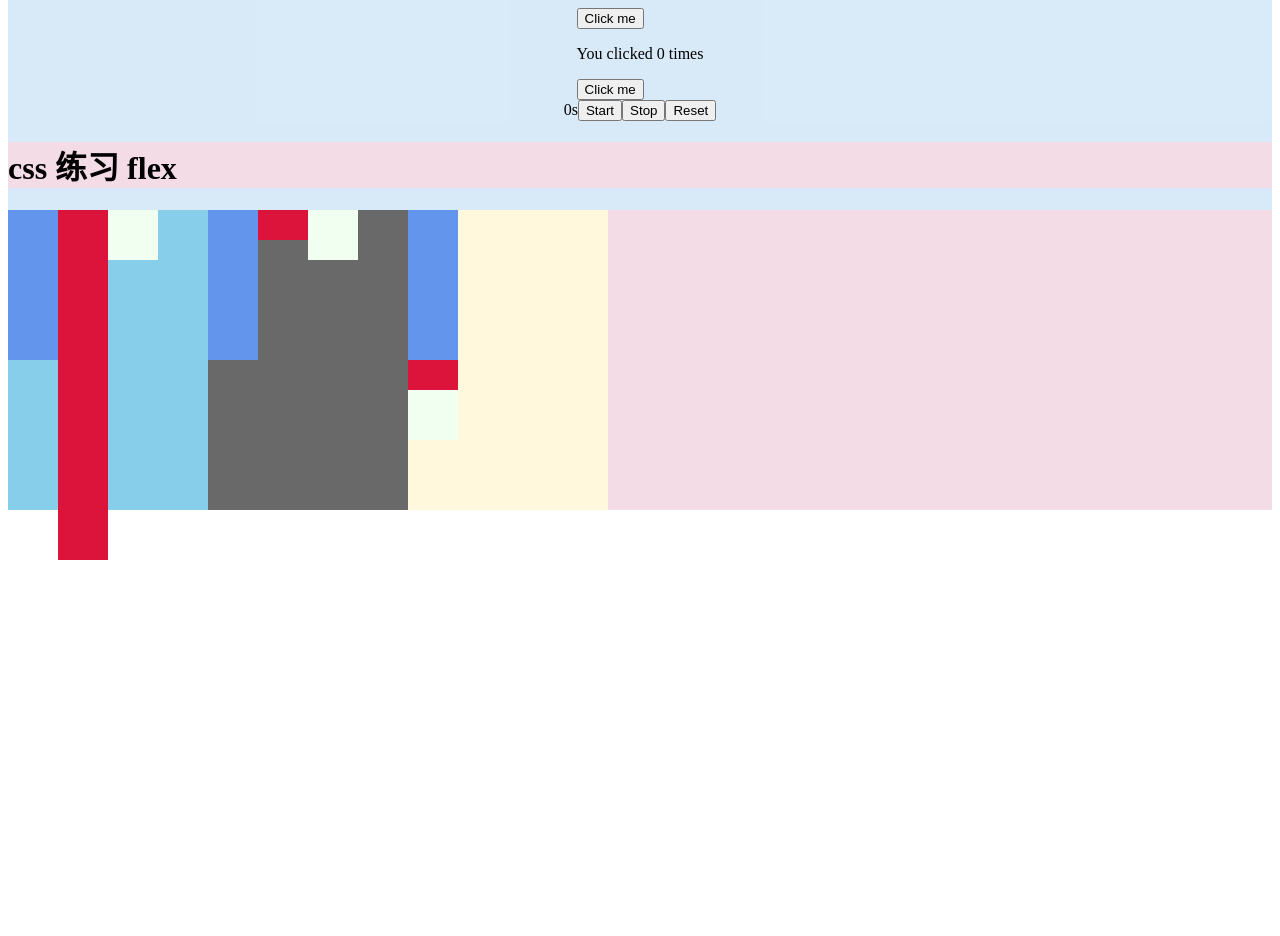
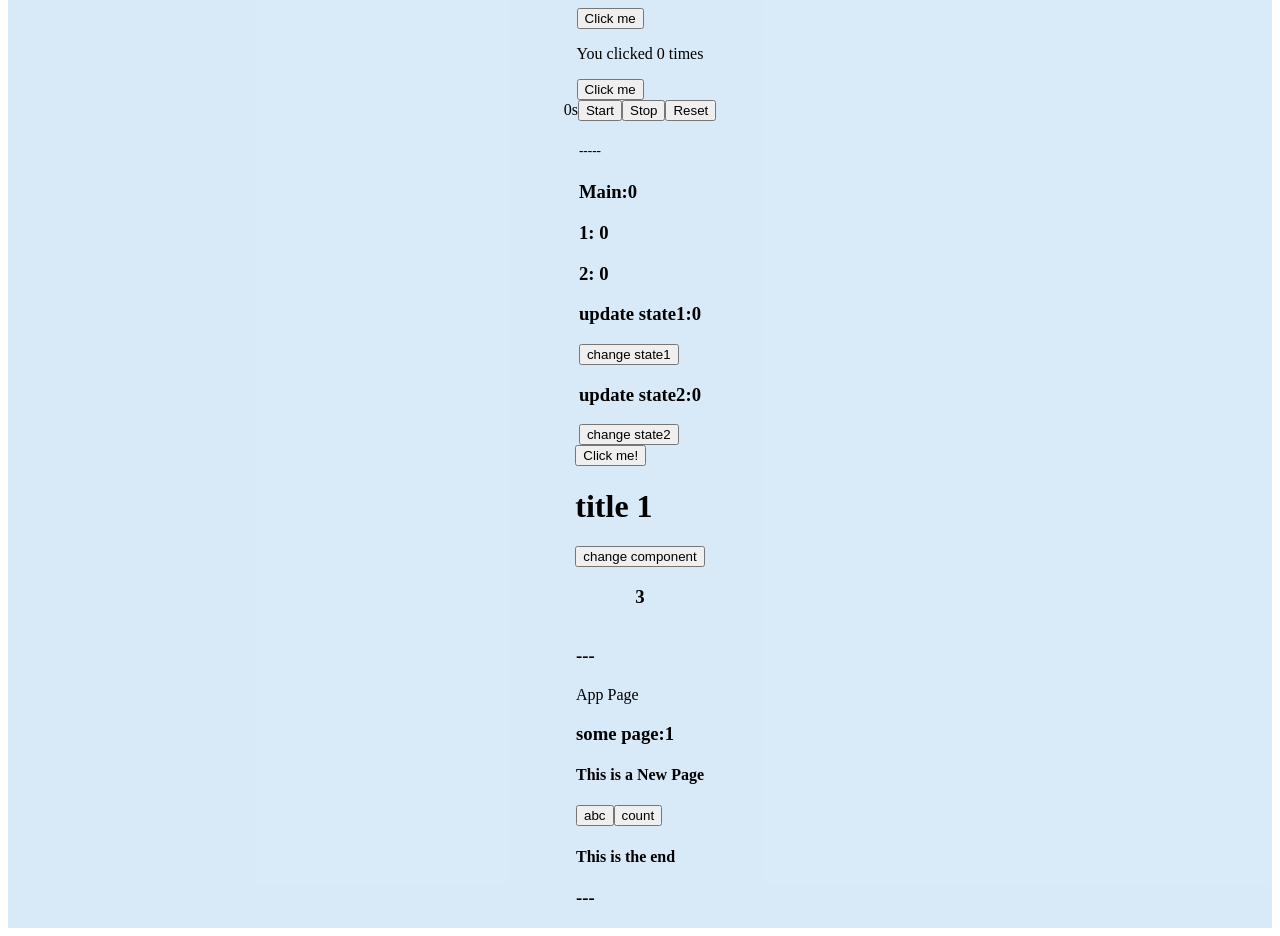
Before and after one commit to weykon/react-learn, a React app: page / in a window 1280 px wide. Shown: the part 640-1576 px from the top of the page. Before the commit the page ends 1200 px from the top, so only its background shows below. Built offline with nearby package versions, Linux system fonts and the light colour scheme; the HTML template or start-up script is replaced by a standard one.

Commit message:
一些关于context ref modal内容

```diff
--- /dev/null
+++ b/src/component/ForModalGlobal.tsx
@@ -0,0 +1,146 @@
+import _ from "lodash";
+import React, { ComponentType, createContext, forwardRef, useContext, useEffect, useMemo, useReducer, useRef, useState } from "react";
+import TestIsRerender from "./TestIsRerender";
+
+export default function ForModalGlobalForMain() {
+    return (
+        <App />
+    )
+}
+
+function App() {
+    return (
+        <ModalProvider>
+            <div>
+                <h3>---</h3>
+                App Page
+                <SomePage />
+                <ModalPage />
+                <h3>---</h3>
+            </div>
+        </ModalProvider>
+    )
+}
+
+const store = {
+    Comp: (props: ModalProps) => <><h5>Defualt Modal 1</h5></>,
+    Props: {
+        isOpen: true,
+        data: { name: 'hello' },
+        toModal: () => { },
+        toPage: () => { },
+    }
+}
+
+
+
+const ModalCompContext = createContext<{
+    ModalComp: ComponentType<ModalProps>,
+    setModalComp: React.Dispatch<React.SetStateAction<JSX.Element>>
+}>(null);
+const ModalPropsContext = createContext<{
+    ModalProps: ModalProps,
+    setModalProps: React.Dispatch<React.SetStateAction<ModalProps>>
+}>(null);
+
+type ModalContextType = {
+    Comp: ComponentType<ModalProps>
+    Props: ModalProps
+}
+type ModalProps = {
+    isOpen: boolean,
+    data: any,
+    toModal: (event: string, data: any) => any,
+    toPage: (event: string, data: any) => any,
+}
+
+
+function ModalProvider({ children }: { children: JSX.Element }) {
+    const modalComp = useRef(store.Comp)
+    const setModalComp = (newComp: any) => { modalComp.current = newComp; }
+    const [modalProps, setModalProps] = useState(store.Props)
+
+    const cacheProps = useMemo(() => (
+        {
+            modalProps: () => _.cloneDeep(modalProps),
+            setModalProps,
+        }
+    ), [])
+    return (
+        <ModalCompContext.Provider
+            value={{ ModalComp: modalComp.current, setModalComp: setModalComp }}
+        >
+            <ModalPropsContext.Provider
+                value={{ ModalProps: modalProps, setModalProps }}
+            >
+                {children}
+            </ModalPropsContext.Provider>
+        </ModalCompContext.Provider>
+    )
+
+}
+
+function ModalPage() {
+    const { ModalComp } = useContext(ModalCompContext)
+    const { ModalProps } = useContext(ModalPropsContext)
+    return (
+        <div>
+            <ModalComp {...ModalProps} />
+        </div>
+    )
+}
+
+function SomePage() {
+    const { setModalComp } = useContext(ModalCompContext)
+    const { ModalProps, setModalProps } = useContext(ModalPropsContext)
+    useEffect(() => {
+        setModalComp(Modal);
+        setModalProps({
+            isOpen: false,
+            data: { name: 'abc', count: 0 },
+            toModal: () => { }, toPage: () => { }
+        })
+    }, [])
+
+    return (
+        <div>
+            <TestIsRerender blockName='some page' />
+            <h4>This is a New Page</h4>
+            <button onClick={() =>
+                setModalProps(
+                    {
+                        ...ModalProps,
+                        isOpen: !ModalProps.isOpen
+                    }
+                )
+            } >abc</button>
+            <button onClick={() =>
+                setModalProps(
+                    {
+                        ...ModalProps,
+                        data: { count: ModalProps.data.count + 1 }
+                    }
+                )
+            } >count</button>
+            <h4>This is the end</h4>
+        </div>
+    )
+}
+
+function Modal() {
+    const { ModalProps } = useContext(ModalPropsContext);
+
+    return (
+        <div>
+            {ModalProps.isOpen ?
+                <div>
+                    <h5>I'm a Modal from this Page</h5>
+                    <h5>This is My Data:</h5>
+                    <h5>{ModalProps.data.name}</h5>
+                    <h5>{ModalProps.data.count}</h5>
+                </div>
+                : null
+            }
+        </div>
+    )
+}
--- /dev/null
+++ b/src/component/TestIsRerender.tsx
@@ -0,0 +1,15 @@
+import React, { useState, useEffect, useReducer, useRef, useContext, createContext } from "react";
+
+export default function TestIsRerender({ blockName }: any) {
+    const renderCount = useRef(0)
+
+    useEffect(() => {
+        renderCount.current += 1;
+    });
+
+    return (
+        <div>
+            <h3>{blockName}:{renderCount.current}</h3>
+        </div>
+    )
+}
--- a/src/component/UseState.tsx
+++ b/src/component/UseState.tsx
@@ -4,6 +4,7 @@ export function UseStateExample() {
     // 声明一个叫 "count" 的 state 变量
     const [count, setCount] = useState(0);
 
+    const [multiState, setMultiState] = useState({ name: 'name', step: 0 });
     return (
         <div>
             <p>You clicked {count} times</p>
--- /dev/null
+++ b/src/component/forwardRef.tsx
@@ -0,0 +1,27 @@
+// forwardRef实际上就是当父组件需要得到子组件元素时，可以利用forwardRef来实现
+
+import React, { forwardRef, useRef } from "react";
+
+// ref 要指向dom元素的 div,button ...
+
+export function UseForwardRefForMain() {
+    const fixedRef = useRef();
+
+    return (
+        <ChildWithForwardRef
+            ref={fixedRef}
+            num={3}
+        />
+    )
+}
+
+const ChildWithForwardRef = forwardRef(
+    ({ num }: any, ref: any) => {
+        return (
+            <div ref={ref}>
+                <h3>{num}</h3>
+                <h3>{JSON.stringify(ref.current)}</h3>
+            </div>
+        )
+    }
+)
--- /dev/null
+++ b/src/component/sendCompAsRef.tsx
@@ -0,0 +1,38 @@
+import React, { memo, useEffect, useMemo, useReducer, useRef, useState } from 'react';
+import TestIsRerender from './TestIsRerender';
+
+
+export default function SendCompAsRefForMain() {
+    return (
+        <div>
+            <h5>-----</h5>
+            <TestIsRerender blockName="Main" />
+
+
+            <ModalBlock />
+        </div>
+
+    )
+
+
+}
+
+
+function ModalBlock() {
+    const [state1, setState1] = useState(0);
+    const [state2, setState2] = useState(0);
+    return (
+        <div>
+            <h3>1: {state1}</h3>
+            <h3>2: {state2}</h3>
+            <div >
+                <TestIsRerender blockName="update state1" />
+                <button onClick={() => setState1(state1 + 1)}> change state1 </button>
+            </div>
+            {useMemo(() => <div  >
+                <TestIsRerender blockName="update state2" />
+                <button onClick={() => setState2(state2 + 1)}> change state2 </button>
+            </div>, [state2])}
+        </div>
+    )
+}
--- /dev/null
+++ b/src/component/useRef.tsx
@@ -0,0 +1,60 @@
+import { functionsIn } from 'lodash';
+import React, { ComponentType, forwardRef, ReactNode, useCallback, useRef, useState } from 'react';
+
+// useRef 和 createRef 的区别
+
+// useRef 仅能用在 FunctionComponent，而createRef 仅能用在 ClassComponent。
+
+// 像 state 一样，ref 在 re-render 之间被 React 保留
+function TheBaseUseRef() {
+    const ref = useRef(0);
+    console.log('声明一个 useRef : 0', ref);
+
+    const handleClick = useCallback(() => {
+        ref.current = ref.current + 1;
+        alert('You clicked ' + ref.current + ' times!');
+    }, [])
+
+    return (
+        <button onClick={handleClick}>
+            Click me!
+        </button>
+    );
+}
+
+
+const TestComp0 = forwardRef((props, ref: any) => {
+    return (
+        <div ref={ref}>
+            <h1>title 0</h1>
+        </div>
+
+    )
+})
+
+const TestComp1 = forwardRef((props: any, ref: any) => {
+    return (
+        <div ref={ref}>
+            <h1>title 1</h1>
+        </div>
+    )
+})
+
+export default function UseRefForMain() {
+    console.log('useRef test: ')
+    const [select, setSelect] = useState(true);
+    const wRef = useRef()
+    return (
+        <div>
+            <TheBaseUseRef />
+            {select ?
+                <TestComp1 ref={wRef} />
+                : <TestComp0 ref={wRef} />
+            }
+            <button onClick={() => setSelect(!select)}>
+                change component
+            </button>
+        </div>
+
+    )
+}
--- a/src/index.tsx
+++ b/src/index.tsx
@@ -9,6 +9,10 @@ import { Calculator } from "./component/BoilingVerdict";
 import { UseStateExample } from './component/UseState'
 import { UseEffectExample } from './component/UseEffect'
 import { UseStopwatchForExample } from "./component/useReducer";
+import { UseForwardRefForMain } from "./component/forwardRef";
+import SendCompAsRefForMain from "./component/sendCompAsRef";
+import UseRefForMain from "./component/useRef";
+import ForModalGlobalForMain from "./component/ForModalGlobal";
 function Hello(props: any) {
     return (
         <div>
@@ -37,24 +41,10 @@ function App() {
                 <UseStateExample />
                 <UseEffectExample />
                 <UseStopwatchForExample />
-            </div>
-            <h1 style={{ backgroundColor: '#F4DCE6' }}>css 练习 flex</h1>
-            <div style={{ display: "flex", backgroundColor: '#F4DCE6', flexDirection: 'row', flexWrap: 'wrap' }}>
-                <div style={{ display: "flex", width: '200px', height: '300px', flexFlow: 'row wrap', backgroundColor: 'skyblue', alignItems: 'flex-start' }}>
-                    <div style={{ width: '50px', height: '150px', backgroundColor: 'cornflowerblue' }}></div>
-                    <div style={{ width: '50px', height: '350px', backgroundColor: 'crimson' }}></div>
-                    <div style={{ width: '50px', height: '50px', backgroundColor: 'honeydew' }}></div>
-                </div>
-                <div style={{ width: '200px', height: '300px', backgroundColor: 'dimgrey', flexDirection: 'row', flexFlow: 'row wrap', display: 'flex', alignContent: 'flex-start' }}>
-                    <div style={{ width: '50px', height: '150px', backgroundColor: 'cornflowerblue' }}></div>
-                    <div style={{ width: '50px', height: '30px', backgroundColor: 'crimson' }}></div>
-                    <div style={{ width: '50px', height: '50px', backgroundColor: 'honeydew' }}></div>
-                </div>
-                <div style={{ width: '200px', height: '300px', backgroundColor: 'cornsilk', display: 'flex', flexDirection: 'column' }}>
-                    <div style={{ width: '50px', height: '150px', backgroundColor: 'cornflowerblue' }}></div>
-                    <div style={{ width: '50px', height: '30px', backgroundColor: 'crimson' }}></div>
-                    <div style={{ width: '50px', height: '50px', backgroundColor: 'honeydew' }}></div>
-                </div>
+                <SendCompAsRefForMain />
+                <UseRefForMain />
+                <UseForwardRefForMain />
+                <ForModalGlobalForMain/>
             </div>
         </div>
     );
```
Also changed, not shown: 2 other files (tests, documents, lock files or other folders).
